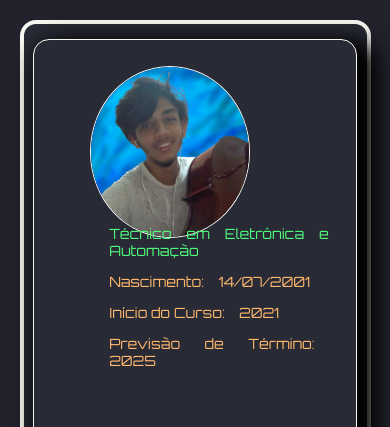
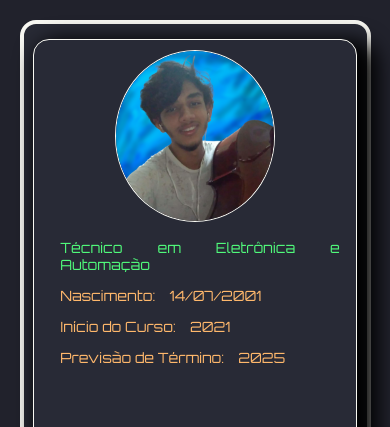
Before and after one commit to ISS2718/Trilha_DEVs_HTML_CSS, a plain HTML site: page docs/index.html in a window 390 px wide. Shown: the top 427 px of the page. Drawn offline with Linux system fonts and the light colour scheme.

Commit message:
responsiveness updates

```diff
--- a/docs/styles.css
+++ b/docs/styles.css
@@ -69,12 +69,12 @@ a:hover {
 }
 
 .headercard {
-    text-align: justify;
+    text-align: center;
 
     background-color:  #282a36;
 
     display: inline-block;
-    padding: 1.3rem 3.2rem;
+    padding: 3% 5%;
     margin-top: 2%;
     margin-bottom: 5%;
     border: 0.1rem solid #f8f8f2;
@@ -86,7 +86,6 @@ a:hover {
 
 .myimage {
     display: inline-block;
-    margin: 2%;
     border: 0.1rem solid #f8f8f2;
     border-radius: 100%;
     width: 9.90625rem;
@@ -96,11 +95,14 @@ a:hover {
 .myimagetext {
     font-family: 'Orbitron', sans-serif;
     font-size: 0.88rem;
+    text-align: justify;
 
     display: inline-block;
+    padding-top: 10%;
+    padding-left: 3.5%;
+
     position: relative;
-    bottom: 2.2rem;
-    left: 1.5rem;
+    bottom: 1.9rem;
 }
 
 .imagelink {
```
